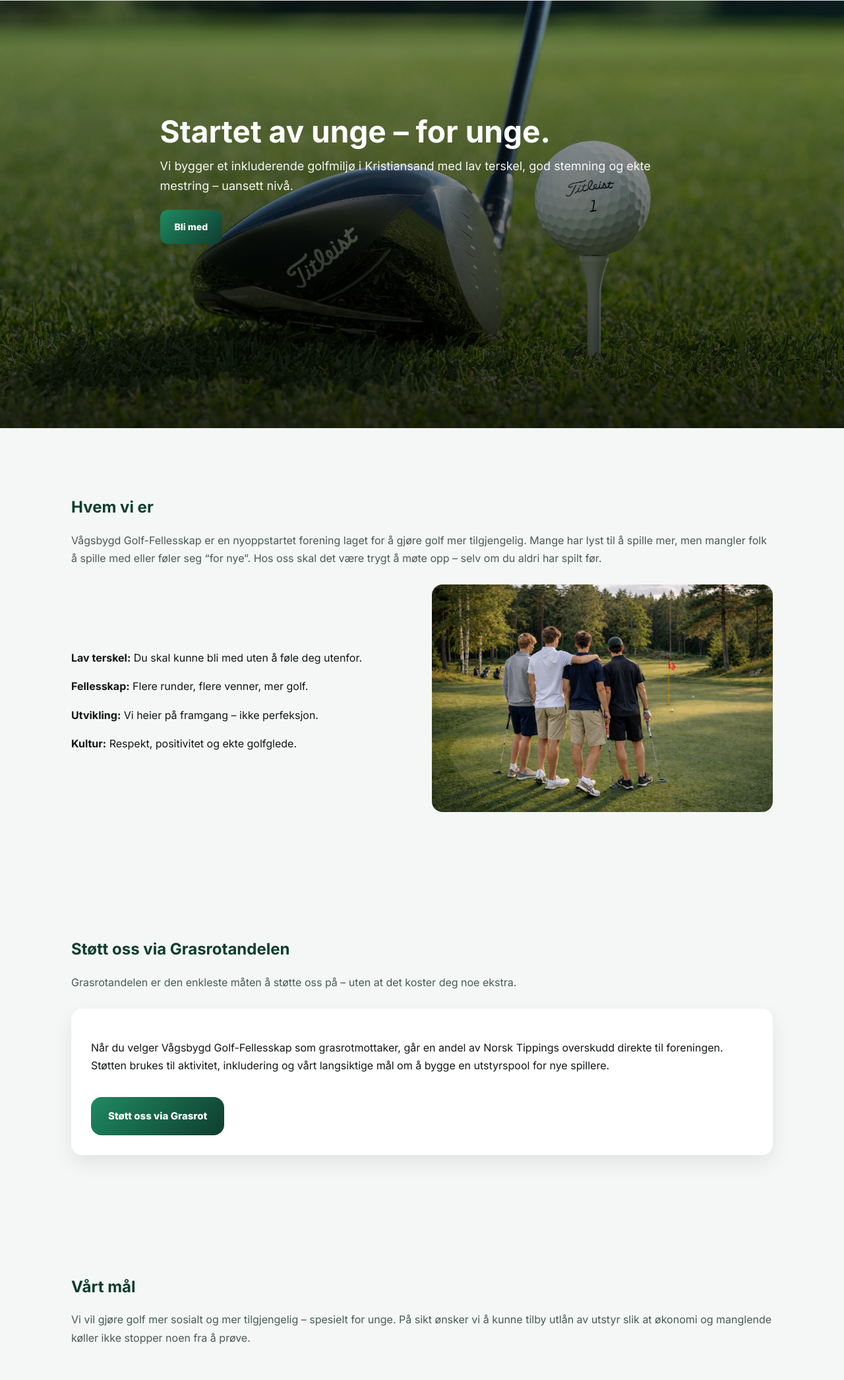
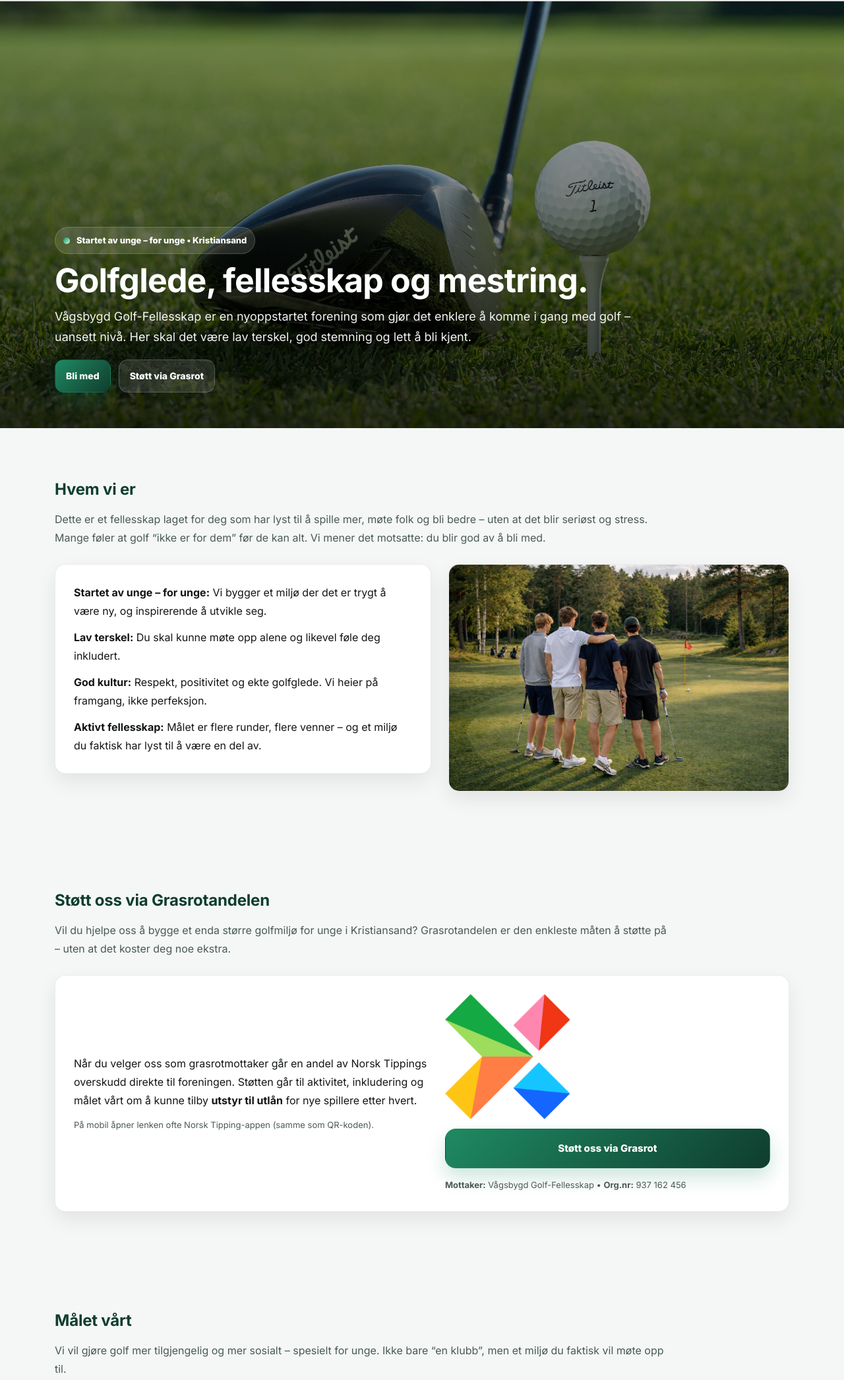
Before and after one commit to ViccyG/vgolf, a plain HTML site: page index.html in a window 1280 px wide. Shown: the part 55-2147 px from the top of the page at 66% size. Drawn offline with Linux system fonts and the light colour scheme.

Commit message:
index.html

```diff
--- a/index.html
+++ b/index.html
@@ -1,8 +1,8 @@
 <!DOCTYPE html>
 <html lang="no">
 <head>
-<meta charset="UTF-8">
-<meta name="viewport" content="width=device-width, initial-scale=1.0">
+<meta charset="UTF-8" />
+<meta name="viewport" content="width=device-width, initial-scale=1.0" />
 <title>Vågsbygd Golf-Fellesskap</title>
 
 <link href="https://fonts.googleapis.com/css2?family=Inter:wght@400;600;700;800&display=swap" rel="stylesheet">
@@ -14,56 +14,67 @@
   --bg:#f4f7f6;
   --text:#121615;
   --muted:#4a5a54;
+  --card:#ffffff;
+  --line:rgba(0,0,0,0.08);
+  --shadow:0 12px 30px rgba(0,0,0,0.08);
+  --r:16px;
 }
 
 *{box-sizing:border-box;}
 html{scroll-behavior:smooth;}
-
 body{
   margin:0;
   font-family:'Inter', sans-serif;
-  background:var(--bg);
   color:var(--text);
-  line-height:1.7;
+  background:
+    radial-gradient(900px 480px at 10% -10%, rgba(31,138,99,0.16), transparent 55%),
+    radial-gradient(900px 480px at 90% 0%, rgba(15,61,46,0.12), transparent 60%),
+    var(--bg);
+  line-height:1.75;
 }
 
 /* NAV */
 .nav{
   position:fixed;
-  width:100%;
-  top:0;
-  background:rgba(255,255,255,0.95);
-  backdrop-filter:blur(10px);
-  border-bottom:1px solid rgba(0,0,0,0.07);
+  top:0; left:0; right:0;
+  background:rgba(255,255,255,0.9);
+  backdrop-filter: blur(10px);
+  border-bottom:1px solid var(--line);
   z-index:100;
 }
 .nav-inner{
-  max-width:1100px;
-  margin:auto;
+  max-width:1150px;
+  margin:0 auto;
   display:flex;
   justify-content:space-between;
   align-items:center;
   padding:14px 18px;
+  gap:12px;
 }
 .logo{
-  font-weight:800;
+  font-weight:900;
   color:var(--green);
+  letter-spacing:0.2px;
+  white-space:nowrap;
   font-size:14px;
 }
 .nav a{
   text-decoration:none;
-  color:#3f4743;
-  margin-left:16px;
-  font-weight:700;
+  color:#3e4a45;
+  margin-left:10px;
+  font-weight:800;
   font-size:13px;
+  padding:8px 10px;
+  border-radius:999px;
 }
 .nav a:hover{
+  background:rgba(31,138,99,0.10);
   color:var(--green);
 }
 
 /* HERO */
 .hero{
-  height:88vh;
+  min-height:88vh;
   background:url('driver.jpg') center/cover no-repeat;
   display:flex;
   align-items:flex-end;
@@ -74,114 +85,177 @@ body{
   content:"";
   position:absolute;
   inset:0;
-  background:linear-gradient(180deg, rgba(0,0,0,0.2), rgba(0,0,0,0.8));
+  background:linear-gradient(180deg, rgba(0,0,0,0.18), rgba(0,0,0,0.78));
 }
 .hero-inner{
   position:relative;
   z-index:2;
-  max-width:1100px;
-  margin:auto;
-  padding:0 18px 50px;
+  max-width:1150px;
+  margin:0 auto;
+  padding:0 18px 54px;
+  width:100%;
 }
+.badge{
+  display:inline-flex;
+  align-items:center;
+  gap:10px;
+  padding:8px 12px;
+  border-radius:999px;
+  background:rgba(255,255,255,0.12);
+  border:1px solid rgba(255,255,255,0.18);
+  font-weight:800;
+  font-size:13px;
+  margin-bottom:14px;
+}
+.dot{width:10px;height:10px;border-radius:999px;background:linear-gradient(135deg,var(--green2),#bfffe3);}
 .hero h1{
   margin:0 0 12px;
-  font-size:46px;
-  line-height:1.1;
+  font-size:50px;
+  line-height:1.05;
+  letter-spacing:-0.8px;
 }
 .hero p{
   margin:0;
+  max-width:78ch;
   font-size:18px;
-  max-width:70ch;
   opacity:0.95;
 }
+.cta{
+  display:flex;
+  gap:12px;
+  flex-wrap:wrap;
+  margin-top:18px;
+}
 .btn{
-  display:inline-block;
-  margin-top:20px;
-  padding:14px 22px;
+  display:inline-flex;
+  align-items:center;
+  justify-content:center;
+  text-decoration:none;
+  font-weight:900;
+  border-radius:14px;
+  padding:12px 16px;
+  font-size:14px;
+  border:1px solid transparent;
+}
+.btn-primary{
   background:linear-gradient(135deg,var(--green2),var(--green));
   color:white;
-  text-decoration:none;
-  border-radius:12px;
-  font-weight:800;
-  font-size:14px;
+  box-shadow:0 14px 28px rgba(31,138,99,0.22);
 }
-.btn:hover{opacity:0.95;}
+.btn-ghost{
+  background:rgba(255,255,255,0.12);
+  border-color:rgba(255,255,255,0.18);
+  color:white;
+}
+.btn:hover{opacity:0.96;}
 
 /* SECTIONS */
 .section{
-  max-width:1100px;
-  margin:auto;
-  padding:80px 18px;
+  max-width:1150px;
+  margin:0 auto;
+  padding:72px 18px;
 }
 .section h2{
   color:var(--green);
-  margin-bottom:14px;
+  margin:0 0 10px;
+  letter-spacing:-0.2px;
 }
 .lead{
   color:var(--muted);
-  margin-bottom:26px;
+  margin:0 0 26px;
+  max-width:92ch;
 }
 
 .split{
   display:grid;
-  grid-template-columns:1fr 1fr;
-  gap:30px;
-  align-items:center;
+  grid-template-columns: 1.05fr 0.95fr;
+  gap:26px;
+  align-items:start;
 }
-.split img{
+.box{
+  background:var(--card);
+  border:1px solid var(--line);
+  border-radius:var(--r);
+  padding:28px;
+  box-shadow:var(--shadow);
+}
+.box p{margin:0 0 12px;}
+.box p:last-child{margin-bottom:0;}
+
+.photo{
+  background:var(--card);
+  border:1px solid var(--line);
+  border-radius:var(--r);
+  overflow:hidden;
+  box-shadow:var(--shadow);
+}
+.photo img{
   width:100%;
-  border-radius:16px;
+  height:100%;
+  max-height:420px;
+  object-fit:cover;
+  display:block;
 }
 
 /* GRASROT */
-.grasrot-box{
-  background:white;
-  padding:30px;
-  border-radius:16px;
-  box-shadow:0 12px 30px rgba(0,0,0,0.08);
+.grasrot{
+  display:grid;
+  grid-template-columns: 1.05fr 0.95fr;
+  gap:18px;
+  align-items:center;
+}
+.grasrot-right{
+  display:flex;
+  flex-direction:column;
+  gap:14px;
+}
+.nt-logo{
+  width:190px;
+  max-width:60%;
+  height:auto;
+  opacity:0.92;
 }
 .big-btn{
-  display:inline-block;
-  margin-top:18px;
-  padding:16px 26px;
+  padding:16px 22px;
   font-size:15px;
   border-radius:16px;
-  background:linear-gradient(135deg,var(--green2),var(--green));
-  color:white;
-  text-decoration:none;
-  font-weight:900;
+}
+.note{
+  color:var(--muted);
+  font-size:13px;
+  margin:0;
 }
 
 /* FOOTER */
 .footer{
-  border-top:1px solid rgba(0,0,0,0.07);
-  background:#ffffff;
+  border-top:1px solid var(--line);
+  background:linear-gradient(135deg, #ffffff, #f7fbf9);
 }
 .footer-inner{
-  max-width:1100px;
-  margin:auto;
+  max-width:1150px;
+  margin:0 auto;
   padding:22px 18px;
   display:flex;
-  justify-content:space-between;
   flex-wrap:wrap;
   gap:12px;
+  justify-content:space-between;
+  align-items:center;
+  color:#2b3431;
+  font-weight:700;
   font-size:13px;
-  font-weight:600;
 }
-.vipps-pill{
-  display:inline-block;
-  margin-left:6px;
-  padding:6px 12px;
-  border-radius:999px;
-  background:rgba(31,138,99,0.12);
-  border:1px solid rgba(31,138,99,0.25);
-  color:var(--green);
-  font-weight:900;
+.footer a{color:var(--green); text-decoration:none; font-weight:900;}
+.footer a:hover{text-decoration:underline;}
+.vipps-mini{
+  opacity:0.95;
 }
+.vipps-mini b{color:var(--green);}
 
-@media(max-width:900px){
-  .split{grid-template-columns:1fr;}
-  .hero h1{font-size:34px;}
+@media(max-width:940px){
+  .split, .grasrot{grid-template-columns:1fr;}
+  .hero h1{font-size:38px;}
+  .hero{min-height:82vh;}
+  .nt-logo{max-width:220px;}
 }
 </style>
 </head>
@@ -194,7 +268,7 @@ body{
     <div>
       <a href="#om">Om oss</a>
       <a href="#grasrot">Grasrot</a>
-      <a href="#mal">Vårt mål</a>
+      <a href="#mal">Målet vårt</a>
       <a href="#kontakt">Kontakt</a>
     </div>
   </div>
@@ -202,77 +276,98 @@ body{
 
 <header class="hero">
   <div class="hero-inner">
-    <h1>Startet av unge – for unge.</h1>
+    <div class="badge"><span class="dot"></span> Startet av unge – for unge • Kristiansand</div>
+    <h1>Golfglede, fellesskap og mestring.</h1>
     <p>
-      Vi bygger et inkluderende golfmiljø i Kristiansand med lav terskel,
-      god stemning og ekte mestring – uansett nivå.
+      Vågsbygd Golf-Fellesskap er en nyoppstartet forening som gjør det enklere å komme i gang med golf –
+      uansett nivå. Her skal det være lav terskel, god stemning og lett å bli kjent.
     </p>
-    <a class="btn" href="#kontakt">Bli med</a>
+    <div class="cta">
+      <a class="btn btn-primary" href="#kontakt">Bli med</a>
+      <a class="btn btn-ghost" href="#grasrot">Støtt via Grasrot</a>
+    </div>
   </div>
 </header>
 
 <section class="section" id="om">
   <h2>Hvem vi er</h2>
   <p class="lead">
-    Vågsbygd Golf-Fellesskap er en nyoppstartet forening laget for å gjøre golf mer tilgjengelig.
-    Mange har lyst til å spille mer, men mangler folk å spille med eller føler seg “for nye”.
-    Hos oss skal det være trygt å møte opp – selv om du aldri har spilt før.
+    Dette er et fellesskap laget for deg som har lyst til å spille mer, møte folk og bli bedre – uten at det blir seriøst og stress.
+    Mange føler at golf “ikke er for dem” før de kan alt. Vi mener det motsatte: du blir god av å bli med.
   </p>
 
   <div class="split">
-    <div>
-      <p><b>Lav terskel:</b> Du skal kunne bli med uten å føle deg utenfor.</p>
-      <p><b>Fellesskap:</b> Flere runder, flere venner, mer golf.</p>
-      <p><b>Utvikling:</b> Vi heier på framgang – ikke perfeksjon.</p>
-      <p><b>Kultur:</b> Respekt, positivitet og ekte golfglede.</p>
+    <div class="box">
+      <p><b>Startet av unge – for unge:</b> Vi bygger et miljø der det er trygt å være ny, og inspirerende å utvikle seg.</p>
+      <p><b>Lav terskel:</b> Du skal kunne møte opp alene og likevel føle deg inkludert.</p>
+      <p><b>God kultur:</b> Respekt, positivitet og ekte golfglede. Vi heier på framgang, ikke perfeksjon.</p>
+      <p><b>Aktivt fellesskap:</b> Målet er flere runder, flere venner – og et miljø du faktisk har lyst til å være en del av.</p>
     </div>
-    <div>
-      <img src="community.jpg?v=5" alt="Golf fellesskap">
+
+    <div class="photo">
+      <img src="community.jpg?v=3" alt="Fellesskap på golfbanen">
     </div>
   </div>
 </section>
 
+<!-- GRASROT FLYTTET OPP -->
 <section class="section" id="grasrot">
   <h2>Støtt oss via Grasrotandelen</h2>
   <p class="lead">
-    Grasrotandelen er den enkleste måten å støtte oss på – uten at det koster deg noe ekstra.
+    Vil du hjelpe oss å bygge et enda større golfmiljø for unge i Kristiansand? Grasrotandelen er den enkleste måten å støtte på –
+    uten at det koster deg noe ekstra.
   </p>
 
-  <div class="grasrot-box">
-    <p>
-      Når du velger Vågsbygd Golf-Fellesskap som grasrotmottaker,
-      går en andel av Norsk Tippings overskudd direkte til foreningen.
-      Støtten brukes til aktivitet, inkludering og vårt langsiktige mål
-      om å bygge en utstyrspool for nye spillere.
-    </p>
+  <div class="box">
+    <div class="grasrot">
+      <div>
+        <p>
+          Når du velger oss som grasrotmottaker går en andel av Norsk Tippings overskudd direkte til foreningen.
+          Støtten går til aktivitet, inkludering og målet vårt om å kunne tilby <b>utstyr til utlån</b> for nye spillere etter hvert.
+        </p>
+        <p class="note">
+          På mobil åpner lenken ofte Norsk Tipping-appen (samme som QR-koden).
+        </p>
+      </div>
 
-    <a class="big-btn"
-       href="https://www.norsk-tipping.no/grasrotandelen/for-lag-og-foreninger/vervebrev/937162456#QRreader"
-       target="_blank">
-       Støtt oss via Grasrot
-    </a>
+      <div class="grasrot-right">
+        <img class="nt-logo" src="norsk-tipping.png" alt="Norsk Tipping">
+        <a class="btn btn-primary big-btn"
+           href="https://www.norsk-tipping.no/grasrotandelen/for-lag-og-foreninger/vervebrev/937162456#QRreader"
+           target="_blank" rel="noopener">
+          Støtt oss via Grasrot
+        </a>
+        <p class="note"><b>Mottaker:</b> Vågsbygd Golf-Fellesskap • <b>Org.nr:</b> 937 162 456</p>
+      </div>
+    </div>
   </div>
 </section>
 
 <section class="section" id="mal">
-  <h2>Vårt mål</h2>
+  <h2>Målet vårt</h2>
   <p class="lead">
-    Vi vil gjøre golf mer sosialt og mer tilgjengelig – spesielt for unge.
-    På sikt ønsker vi å kunne tilby utlån av utstyr slik at økonomi
-    og manglende køller ikke stopper noen fra å prøve.
+    Vi vil gjøre golf mer tilgjengelig og mer sosialt – spesielt for unge. Ikke bare “en klubb”, men et miljø du faktisk vil møte opp til.
   </p>
+
+  <div class="box">
+    <p><b>På kort sikt:</b> Skape flere fellesrunder og lavterskel aktiviteter, så det blir enklere å finne folk å spille med.</p>
+    <p><b>På lengre sikt:</b> Bygge en utstyrspool med køller og basisutstyr som kan lånes av nyoppstartede – slik at økonomi og utstyr ikke stopper noen.</p>
+    <p><b>Det viktigste:</b> Et trygt, positivt miljø som gir både tilhørighet og mestring.</p>
+  </div>
 </section>
 
 <section class="section" id="kontakt">
   <h2>Kontakt</h2>
-  <p class="lead">Vil du bli med eller høre mer?</p>
-  <a class="btn" href="mailto:victor@vgolf.no">victor@vgolf.no</a>
+  <p class="lead">Vil du bli med, bidra, eller bare høre mer? Send en e-post.</p>
+  <div class="box">
+    <p><b>E-post:</b> <a href="mailto:victor@vgolf.no">victor@vgolf.no</a></p>
+  </div>
 </section>
 
 <footer class="footer">
   <div class="footer-inner">
     <div>© 2026 Vågsbygd Golf-Fellesskap • Kristiansand</div>
-    <div>Støtt oss på Vipps <span class="vipps-pill">#42400</span></div>
+    <div class="vipps-mini">Støtt oss på Vipps: <b>#42400</b></div>
     <div><a href="mailto:victor@vgolf.no">victor@vgolf.no</a></div>
   </div>
 </footer>
```
